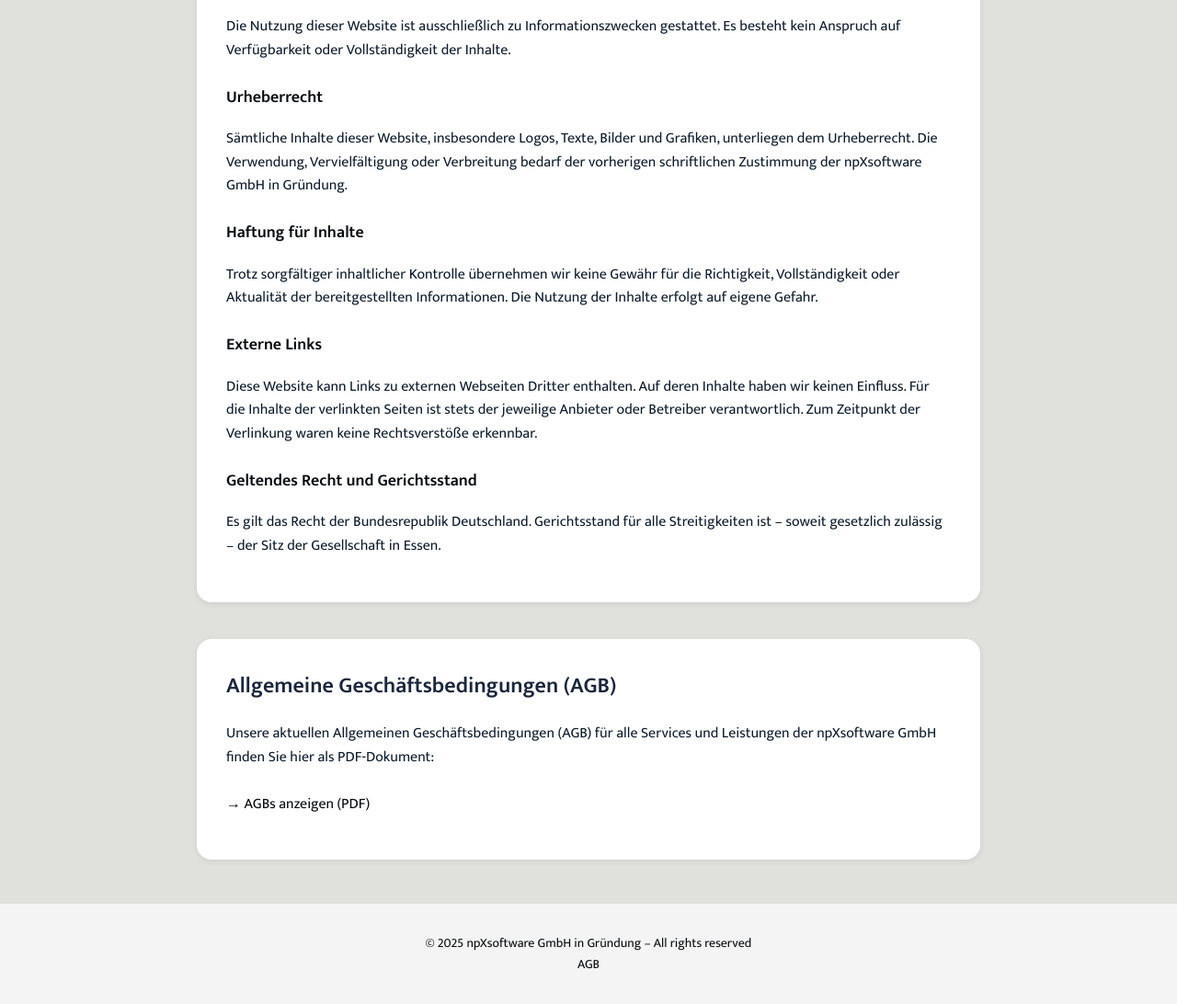
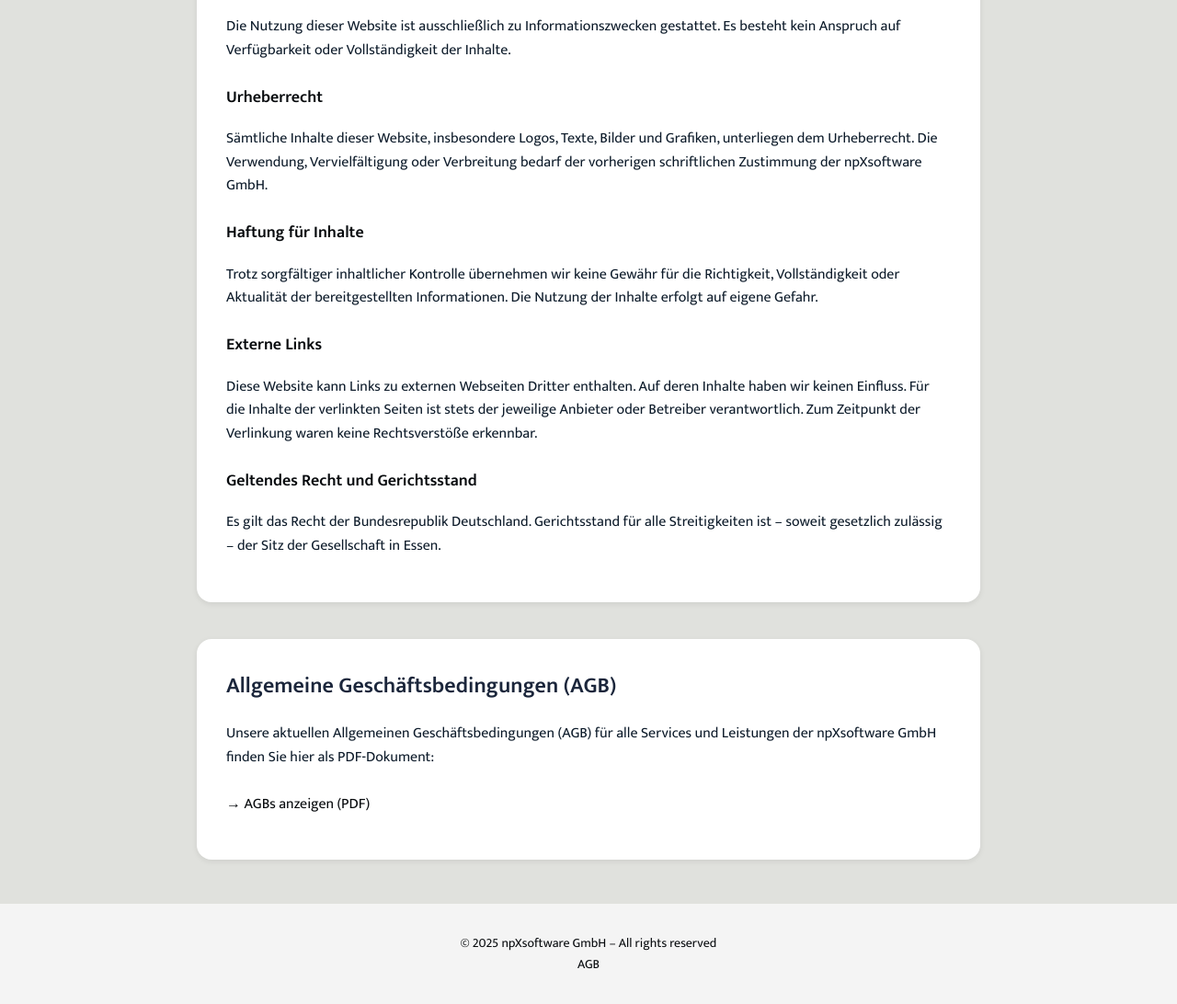
Before and after one commit to npXsoftware-GmbH/legal-docs, a plain HTML site: page index.html in a window 1280 px wide. Shown: the part 1660-2752 px from the top of the page at 92% size. Drawn offline with Linux system fonts and the light colour scheme.

Commit message:
In Gründung entfernt.

```diff
--- a/index.html
+++ b/index.html
@@ -130,7 +130,7 @@
     <section>
       <h2>Impressum</h2>
       <p>
-        npXsoftware GmbH in Gründung<br /><br />
+        npXsoftware GmbH<br /><br />
         Hafenstraße 122<br />
         45359 Essen<br />
         Deutschland<br /><br />
@@ -185,7 +185,7 @@ Umsatzsteuer-ID: [USt-IdNr. einfügen]<br />
 
       <h3>Urheberrecht</h3>
       <p>
-        Sämtliche Inhalte dieser Website, insbesondere Logos, Texte, Bilder und Grafiken, unterliegen dem Urheberrecht. Die Verwendung, Vervielfältigung oder Verbreitung bedarf der vorherigen schriftlichen Zustimmung der npXsoftware GmbH in Gründung.
+        Sämtliche Inhalte dieser Website, insbesondere Logos, Texte, Bilder und Grafiken, unterliegen dem Urheberrecht. Die Verwendung, Vervielfältigung oder Verbreitung bedarf der vorherigen schriftlichen Zustimmung der npXsoftware GmbH.
       </p>
 
       <h3>Haftung für Inhalte</h3>
@@ -218,7 +218,7 @@ Umsatzsteuer-ID: [USt-IdNr. einfügen]<br />
   </main>
 
   <footer>
-    &copy; 2025 npXsoftware GmbH in Gründung – All rights reserved
+    &copy; 2025 npXsoftware GmbH – All rights reserved
     <br>
 <a href="https://npxsoftware-gmbh.github.io/assets/docs/npXsoftware%20AGBs.pdf" target="_blank">AGB</a>
 
```
